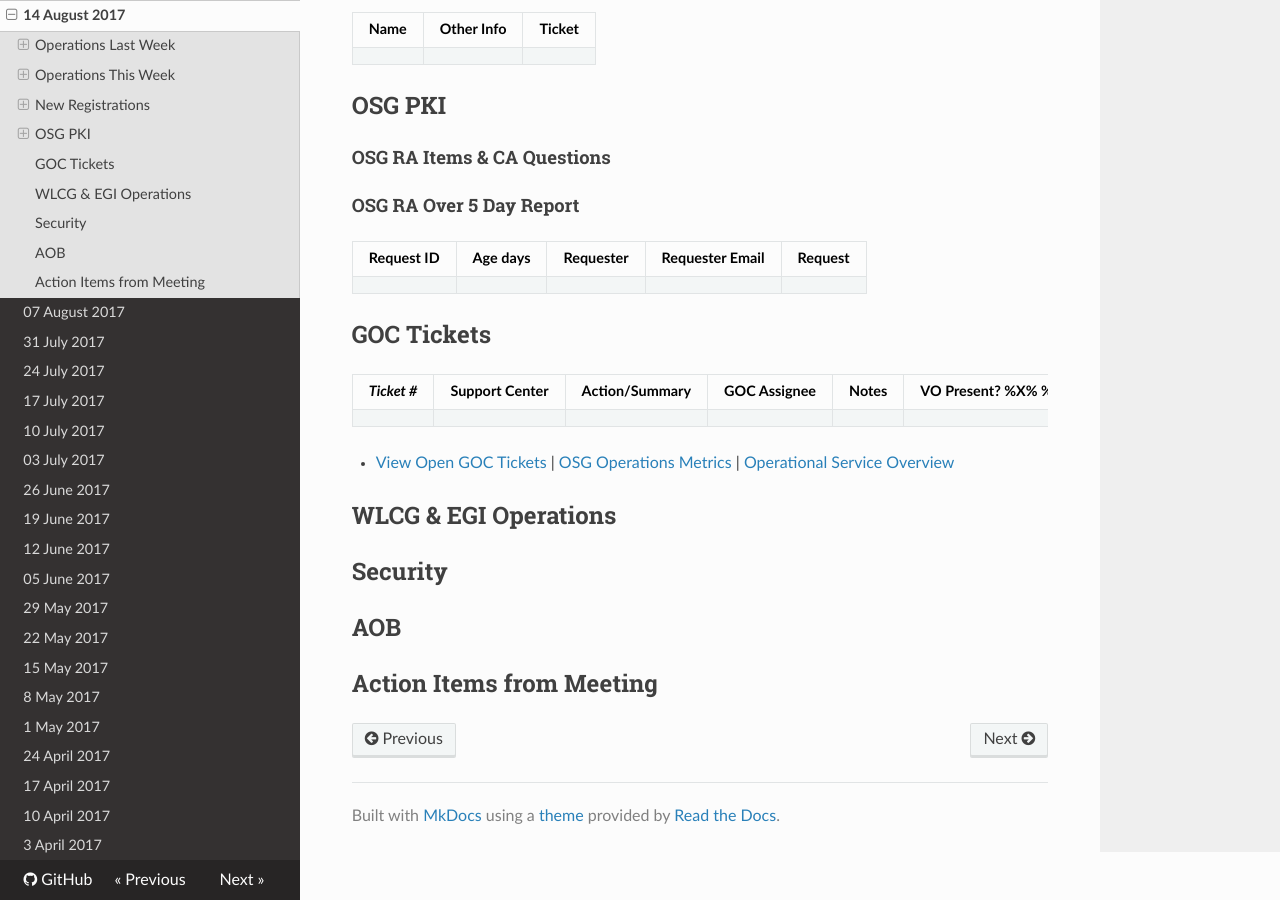
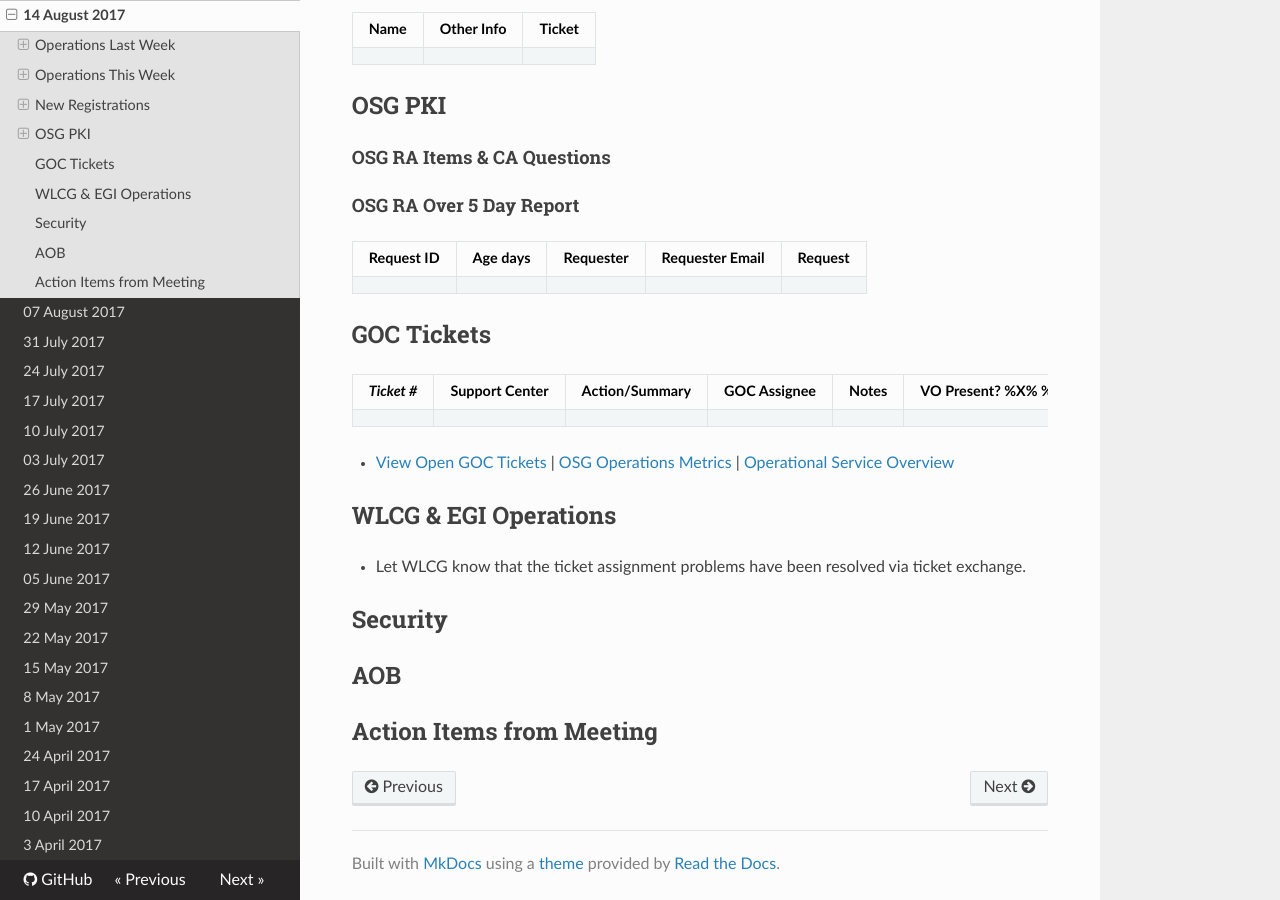
Before and after one commit to osg-htc/operations, an MkDocs documentation site: the page built from docs/WeeklyMinutes/14Aug2017.md, in a window 1280 px wide and 900 px high, scrolled down 2195 px. Built offline with MkDocs 1.6.1, drawn with Linux system fonts in a browser that asks for light colours; nearby versions of some CDN libraries; old or Windows-style settings are respelled for this version of MkDocs.

Commit message:
Update 14Aug2017.md

```diff
--- a/docs/WeeklyMinutes/14Aug2017.md
+++ b/docs/WeeklyMinutes/14Aug2017.md
@@ -75,6 +75,8 @@
 
 ## WLCG & EGI Operations
 
+   * Let WLCG know that the ticket assignment problems have been resolved via ticket exchange.
+
 ## Security
 
 ## AOB
```
